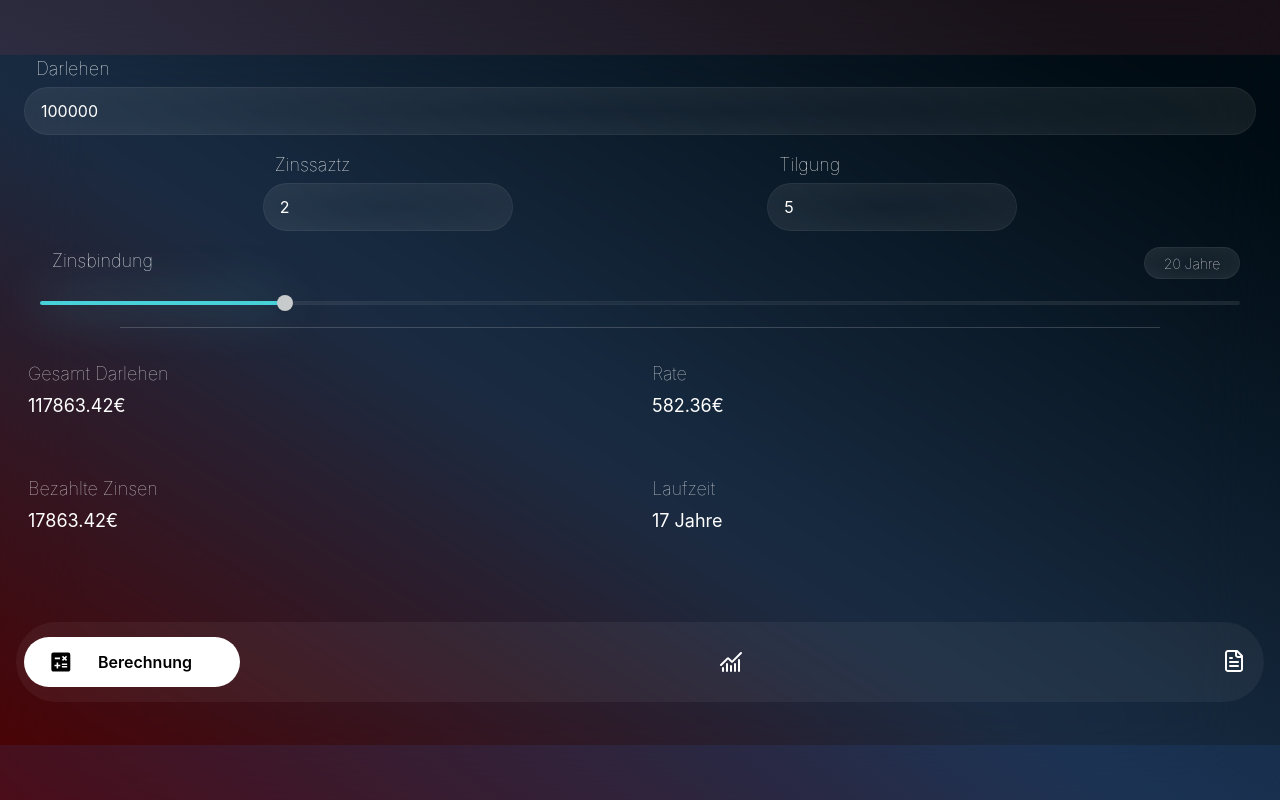
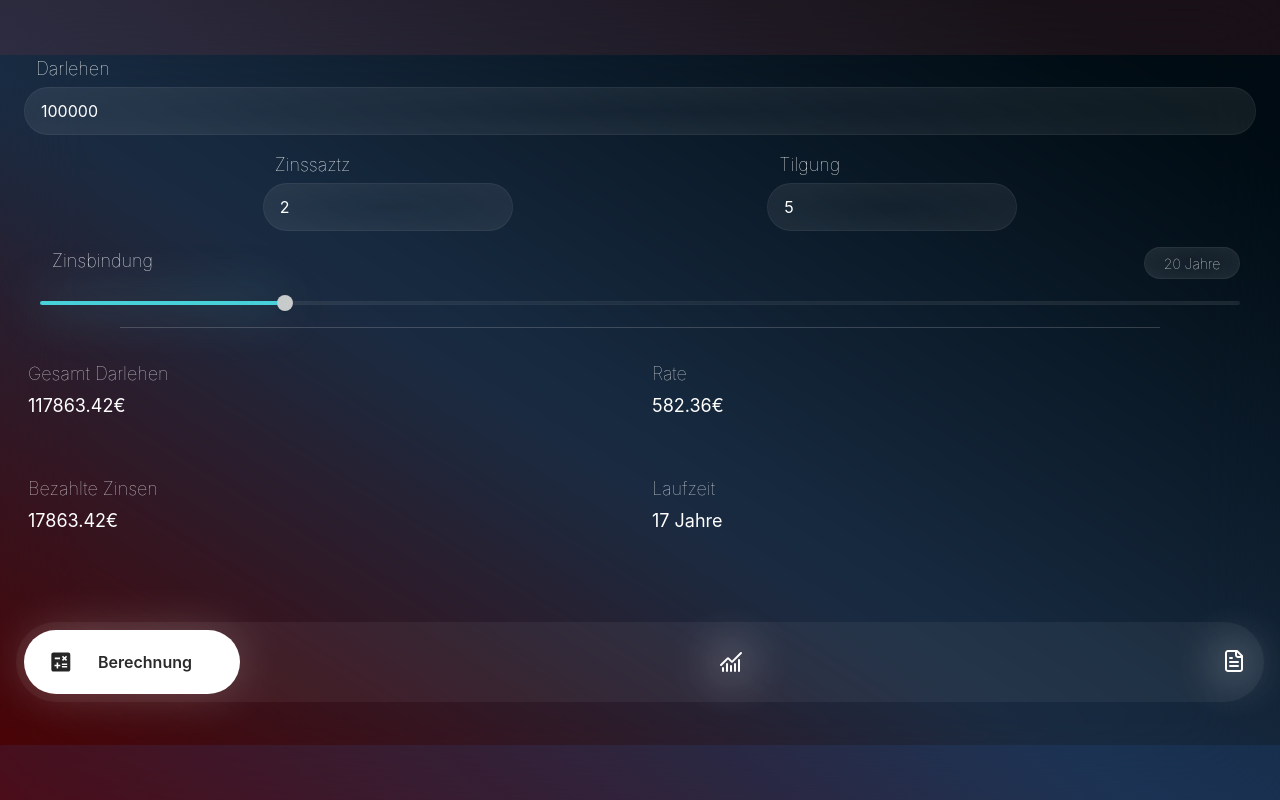
Before and after one commit to TrueTaco/Credit-Calculator, a React (Vite) app: page / in a window 1280 px wide. Built offline with nearby package versions, Linux system fonts and the light colour scheme.

Commit message:
Add basic flow effect and docs to switcher

```diff
--- /dev/null
+++ b/src/components/GlowWrapper.tsx
@@ -0,0 +1,21 @@
+import React, { FC, ReactNode } from "react";
+
+interface TabSwitcherProps {
+  children: ReactNode;
+  strength?: 10 | 20 | 30 | 40 | 50 | 60 | 70 | 80 | 90 | 100;
+}
+
+const TabSwitcher: FC<TabSwitcherProps> = ({ children, strength = 20 }) => {
+  // Translation
+
+  return (
+    <>
+      <div
+        className={`absolute inset-0 rounded-full bg-white opacity-${strength} blur-xl`}
+      />
+      {children}
+    </>
+  );
+};
+
+export default TabSwitcher;
--- a/src/components/TabSwitcher.tsx
+++ b/src/components/TabSwitcher.tsx
@@ -3,21 +3,52 @@ import CalcIcon from "./Icons/CalcIcon";
 import { useTranslation } from "react-i18next";
 import StatisticsIcon from "./Icons/StatisticsIcon";
 import TableIcon from "./Icons/TableIcon";
+import GlowWrapper from "./GlowWrapper";
 
 interface TabSwitcherProps {}
 
+/**
+ * TabSwitcher Component
+ *
+ * A functional React component that displays a horizontal tab switcher
+ * containing three icons: Calculation, Statistics, and Table.
+ * Each icon is wrapped in a `GlowWrapper` to apply a glow effect.
+ *
+ * Props:
+ * - TabSwitcherProps: An empty interface (can be extended later if needed).
+ *
+ * Features:
+ * - Provides a clean UI for switching between tabs.
+ * - Uses the `i18next` library for text localization.
+ * - Implements a glow effect for each icon using the `GlowWrapper` component.
+ */
 const TabSwitcher: FC<TabSwitcherProps> = ({}) => {
   // Translation
   const { t } = useTranslation();
 
   return (
-    <div className=" bg-white/5 rounded-full h-20 w-full flex justify-between items-center gap-4 pl-2 pr-4">
-      <div className="bg-white rounded-full p-3 flex justify-center items-center gap-6 pr-12 pl-6">
-        <CalcIcon />
-        <p className="font-semibold"> {t("calculation")}</p>
+    <div className=" bg-white/5 rounded-full h-20 w-full flex justify-between items-center gap-4 p-2 pr-4 relative">
+      {/* Calculation Icon Section */}
+      <div className="bg-white rounded-full h-full flex justify-center items-center gap-6 pr-12 pl-6 relative">
+        <GlowWrapper>
+          <CalcIcon />
+          <p className="font-semibold"> {t("calculation")}</p>
+        </GlowWrapper>
       </div>
-      <StatisticsIcon />
-      <TableIcon />
+
+      {/* Statistics Icon Section - extra div with relative-attribute needed for glow effect */}
+      <div className="relative">
+        <GlowWrapper strength={80}>
+          <StatisticsIcon />
+        </GlowWrapper>
+      </div>
+
+      {/* Statistics Icon Section - extra div with relative-attribute needed for glow effect */}
+      <div className="relative">
+        <GlowWrapper strength={80}>
+          <TableIcon />
+        </GlowWrapper>
+      </div>
     </div>
   );
 };
```
